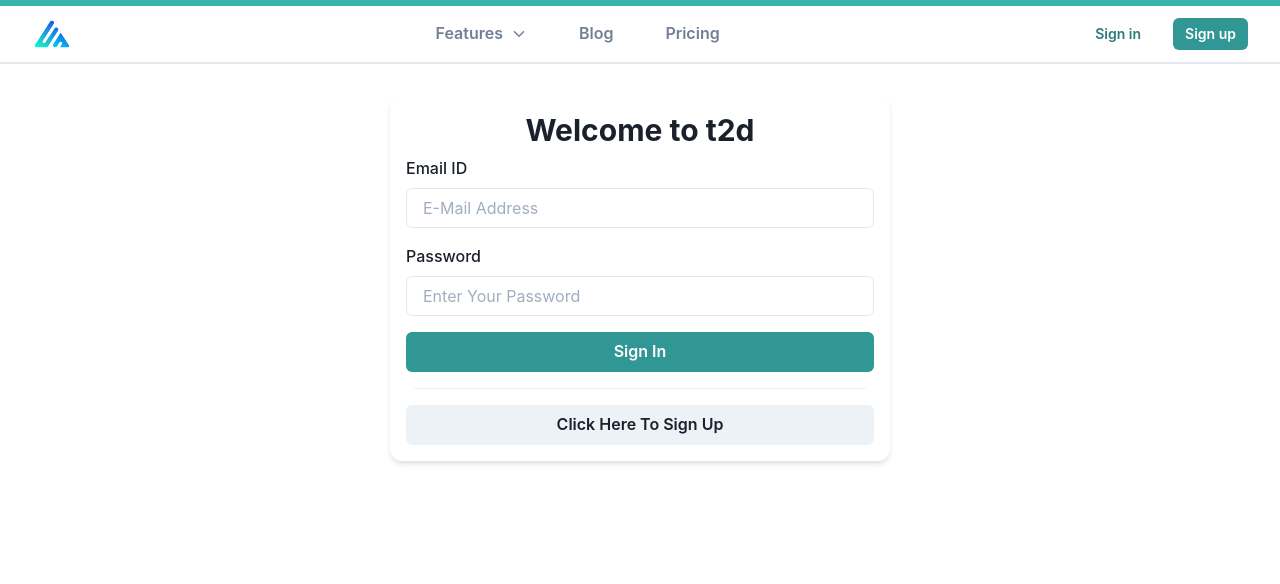
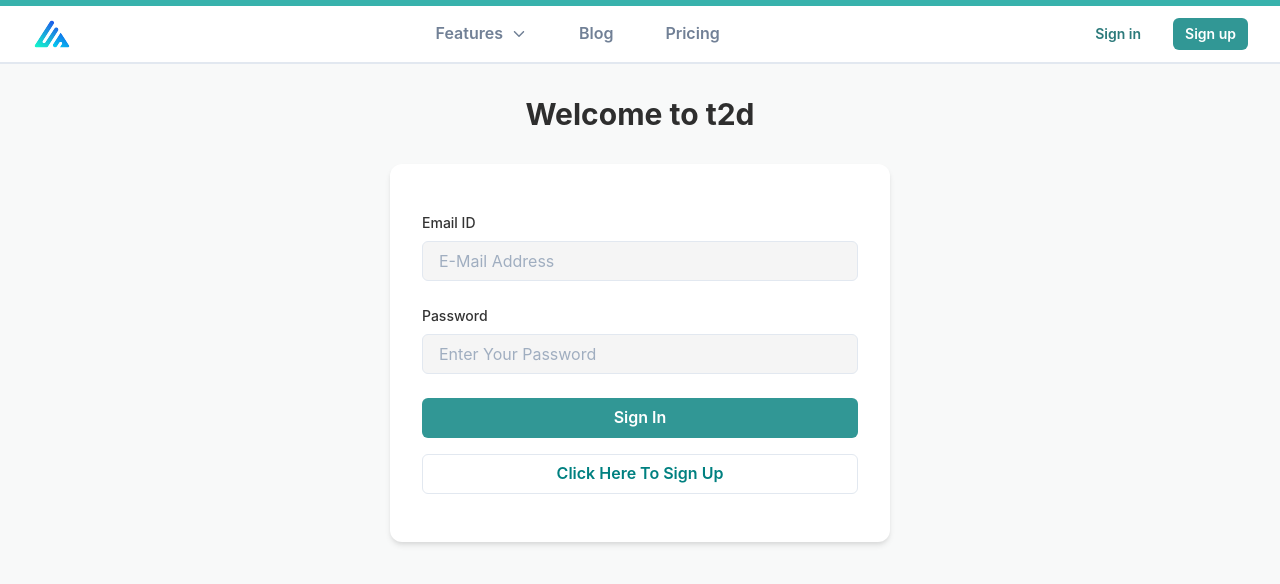
Before and after one commit to leewardslope/t2d-ui, a React (Create React App) app in the folder client/: page /auth in a window 1280 px wide. Shown: the top 584 px of the page. Built offline with nearby package versions, Linux system fonts and the light colour scheme.

Commit message:
basic theme chages

```diff
--- a/client/src/App.js
+++ b/client/src/App.js
@@ -6,6 +6,7 @@ import {
   Redirect,
   Switch,
 } from 'react-router-dom';
+import { THEME } from './theme';
 
 // import { ColorModeSwitcher } from './ColorModeSwitcher';
 // import Navbar from './shared/components/Navbar';
@@ -78,7 +79,7 @@ function App() {
   // value={{ isLoggedIn, login, logout }}>
 
   return (
-    <ChakraProvider theme={theme}>
+    <ChakraProvider theme={THEME}>
       <AuthContext.Provider
         value={{
           isLoggedIn: !!token,
--- a/client/src/shared/components/Main/SideDrawer.js
+++ b/client/src/shared/components/Main/SideDrawer.js
@@ -186,7 +186,7 @@ export default function Swibc(props) {
           </InputGroup> */}
           <Link to="/app/new">
             <Box>
-              <Button m={2}>Create New App</Button>
+              <Button color="teal" variant="ghost" m={2}>Create New App</Button>
             </Box>
           </Link>
 
--- a/client/src/shared/components/UIElements/FormElements/FormikAuth.js
+++ b/client/src/shared/components/UIElements/FormElements/FormikAuth.js
@@ -111,24 +111,25 @@ const FormikAuth = () => {
     >
       {props => (
         <Form>
+          <Heading my="8" align="center" size="lg">
+            Welcome to t2d
+          </Heading>
           <Flex>
             <Spacer />
             <VStack
-              p="4"
-              m="8"
+              px="8"
+              py="12"
               boxShadow="md"
+              backgroundColor="white"
               // borderColor="gray.200"
               // borderWidth="2px"
               borderRadius="xl"
               // w="50%"
               w="500px"
+              spacing="4"
               // maxW={{ base: '90vw', sm: '80vw', lg: '50vw', xl: '40vw' }}
               alignItems="stretch"
             >
-              <Heading align="center" size="lg">
-                Welcome to t2d
-              </Heading>
-
               {!isLoginMode && (
                 <FormikInput
                   validation={validateName}
@@ -161,10 +162,8 @@ const FormikAuth = () => {
               >
                 {isLoginMode ? 'Sign In' : 'Sign Up'}
               </Button>
-              <Box p="2">
-                <Divider />
-              </Box>
-              <Button onClick={switchModeHandler}>
+
+              <Button color="teal" variant="outline" onClick={switchModeHandler}>
                 Click Here To {isLoginMode ? 'Sign Up' : 'Sign In'}
               </Button>
             </VStack>
--- a/client/src/shared/components/UIElements/FormElements/components/FormikInput.js
+++ b/client/src/shared/components/UIElements/FormElements/components/FormikInput.js
@@ -16,15 +16,16 @@ const FormikInput = props => {
     <Field name={uniqueField} validate={validation}>
       {({ field }) => (
         <FormControl>
-          <FormLabel htmlFor={uniqueField}>{label}</FormLabel>
+          <FormLabel fontSize="sm" color="blackAlpha.800" htmlFor={uniqueField}>{label}</FormLabel>
           <Input
             {...field}
             id={uniqueField}
             type={type}
             placeholder={placeholder}
+            backgroundColor="blackAlpha.50"
           />
           <Stack>
-            <Box color="red" size="xs">
+            <Box color="red.500" fontSize="xs">
               <ErrorMessage name={uniqueField} />
             </Box>
             <FormHelperText>{formHelper}</FormHelperText>
--- a/client/src/shared/components/UIElements/FormElements/components/FormikSelect.js
+++ b/client/src/shared/components/UIElements/FormElements/components/FormikSelect.js
@@ -15,16 +15,16 @@ const FormikSelect = props => {
     <Field name={uniqueField} validate={validation}>
       {({ field }) => (
         <FormControl>
-          <FormLabel htmlFor={uniqueField}>{label}</FormLabel>
+          <FormLabel fontSize="sm" color="blackAlpha.800" htmlFor={uniqueField}>{label}</FormLabel>
 
-          <Select {...field} id={uniqueField} placeholder={placeholder}>
+          <Select backgroundColor="blackAlpha.50" {...field} id={uniqueField} placeholder={placeholder}>
             {options.map(e => (
               <option key={e}>{e}</option>
             ))}
           </Select>
 
           <FormHelperText>{formHelper}</FormHelperText>
-          <Box color="red">
+          <Box color="red.500" fontSize="xs">
             <ErrorMessage name={uniqueField} />
           </Box>
         </FormControl>
--- a/client/src/shared/components/UIElements/FormElements/components/FormikTextArea.js
+++ b/client/src/shared/components/UIElements/FormElements/components/FormikTextArea.js
@@ -15,15 +15,16 @@ const FormikTextArea = props => {
     <Field name={uniqueField} validate={validation}>
       {({ field }) => (
         <FormControl>
-          <FormLabel htmlFor={uniqueField}>{label}</FormLabel>
+          <FormLabel fontSize="sm" color="blackAlpha.800" htmlFor={uniqueField}>{label}</FormLabel>
           <Textarea
             {...field}
             id={uniqueField}
             type={type}
             placeholder={placeholder}
+            backgroundColor="blackAlpha.50"
           />
           <FormHelperText>{formHelper}</FormHelperText>
-          <Box color="red">
+          <Box color="red.500" fontSize="xs">
             <ErrorMessage name={uniqueField} />
           </Box>
         </FormControl>
--- /dev/null
+++ b/client/src/theme.js
@@ -0,0 +1,16 @@
+import { extendTheme } from "@chakra-ui/react";
+
+export const THEME = extendTheme({
+    styles: {
+        global: {
+            "body": {
+                'color': '#2e2e2e',
+                'background': '#F8F9F9'
+            },
+            '#root': {
+                'min-height': "100vh",
+                height: '100%'
+            },
+        },
+    },
+})
```
